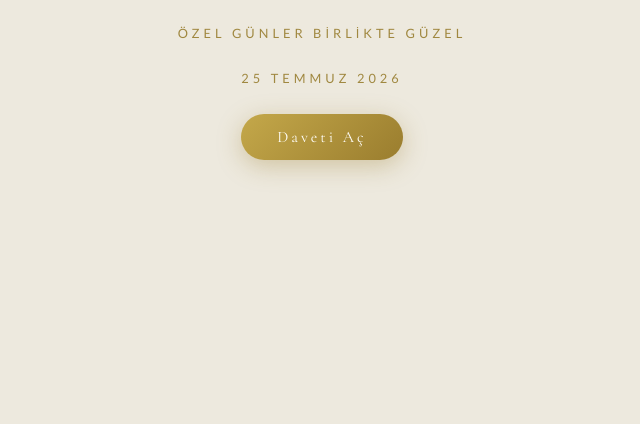
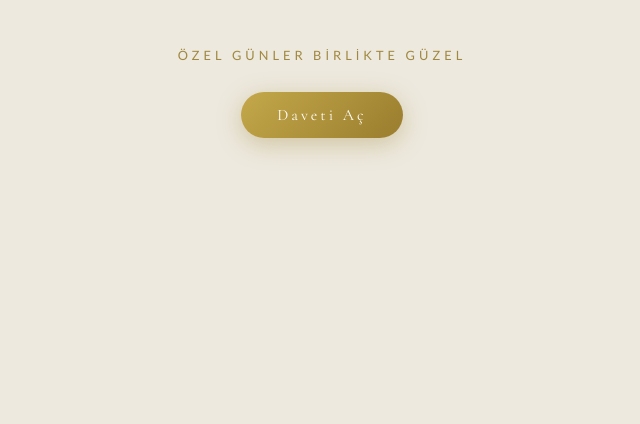
Before and after one commit to uveyssarac/davetiye, a plain HTML site: page index.html in a window 1280 px wide. Shown: the part 368-792 px from the top of the page, without its empty margins (318-958 px from the left). Drawn offline with nearby package versions, Linux system fonts and the light colour scheme.

Commit message:
Update index.html

```diff
--- a/index.html
+++ b/index.html
@@ -757,7 +757,6 @@ Düğün
     <div class="splash-names">Nisa <span class="splash-heart">♡︎</span> Üveys</div>
     <div class="splash-divider"></div>
     <div class="splash-sub">ÖZEL GÜNLER BİRLİKTE GÜZEL</div>
-    <div class="splash-sub">25 TEMMUZ 2026</div>
     <button class="splash-btn" onclick="openInvitation()">Daveti Aç</button>
 </div>
 
```
